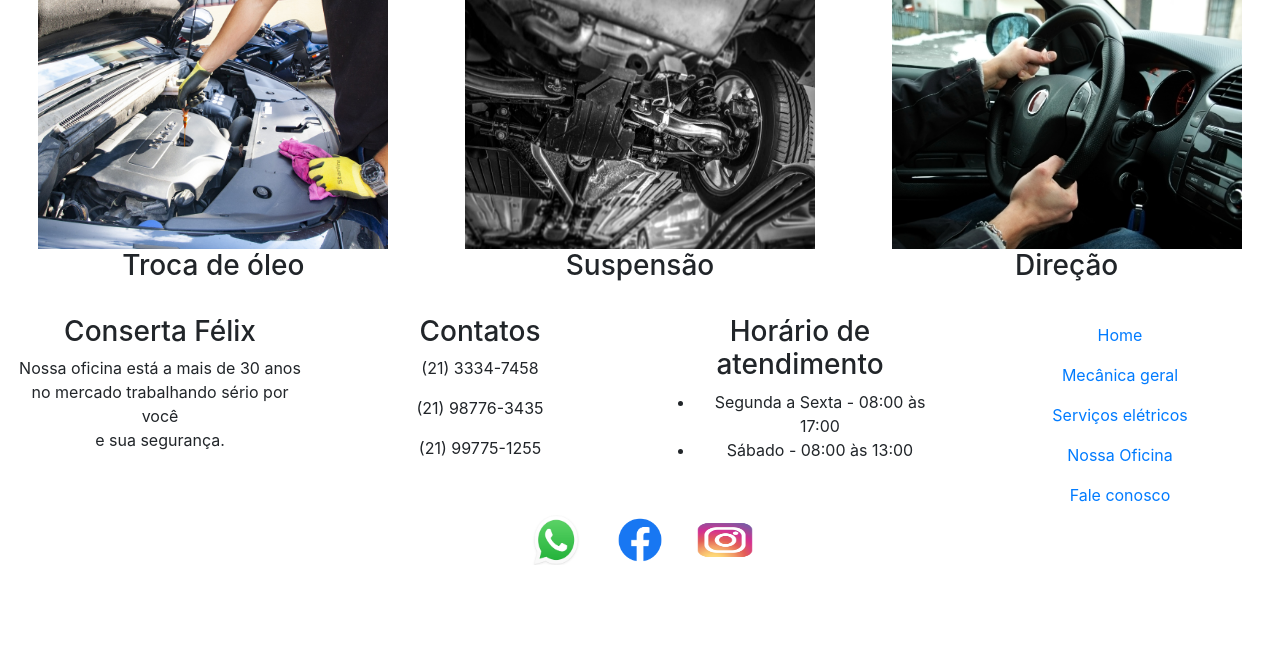
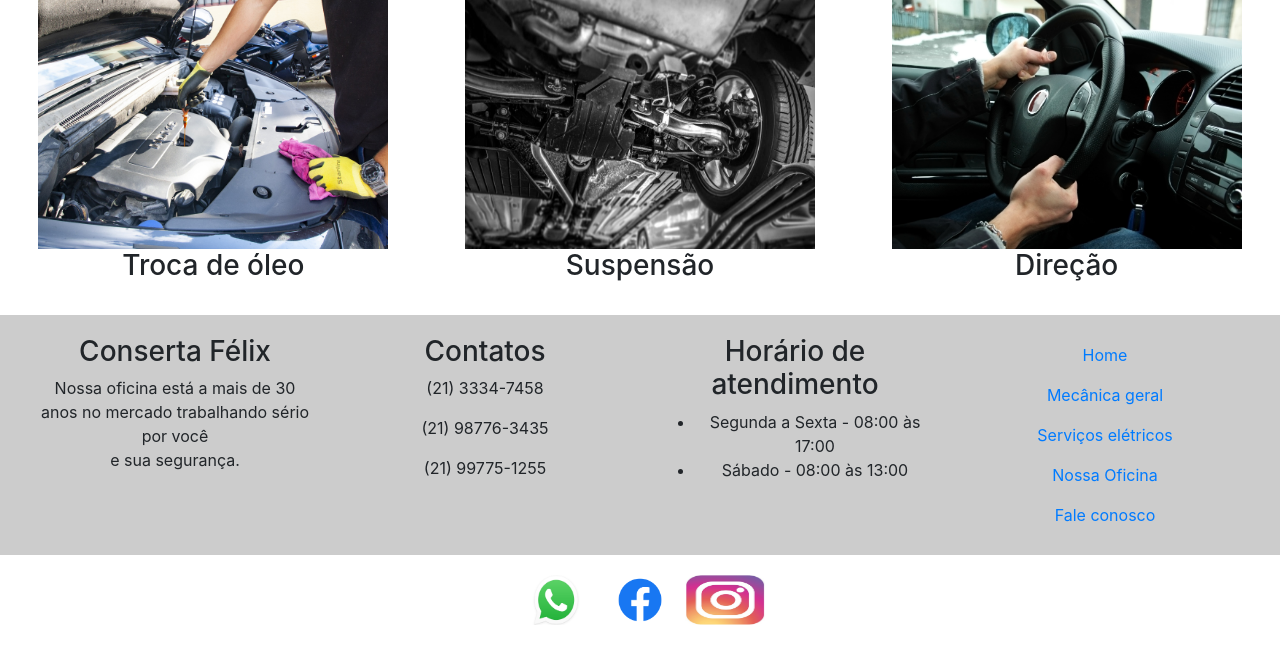
Before and after one commit to NataliaLacca/Site-Mecanica, a PHP site: page / in a window 1280 px wide. Shown: the part 495-1140 px from the top of the page. Before the commit the page ends 1060 px from the top, so only its background shows below. Run offline with PHP 8.4, Linux system fonts and the light colour scheme.

Commit message:
Initial commit

```diff
--- a/style.css
+++ b/style.css
@@ -1,9 +1,18 @@
 .servicos img {
     height: 250px;
     width: 350px;
+}
+
+.sociais {
+    padding: 20px;
 }
 
 .sociais img {
     width: 80px;
     height: 50px;
 }
+
+.footer {
+    background-color: rgb(204, 204, 204);
+    padding: 20px;
+}
```
Also changed, not shown: src/instagram.jpg.
